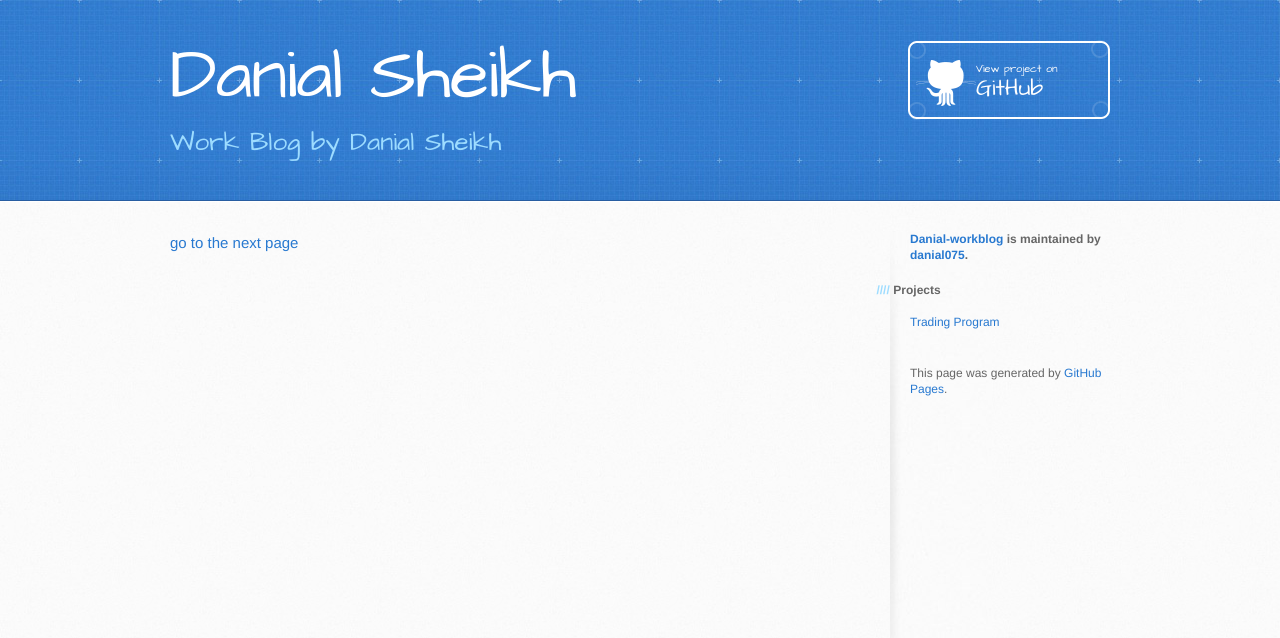
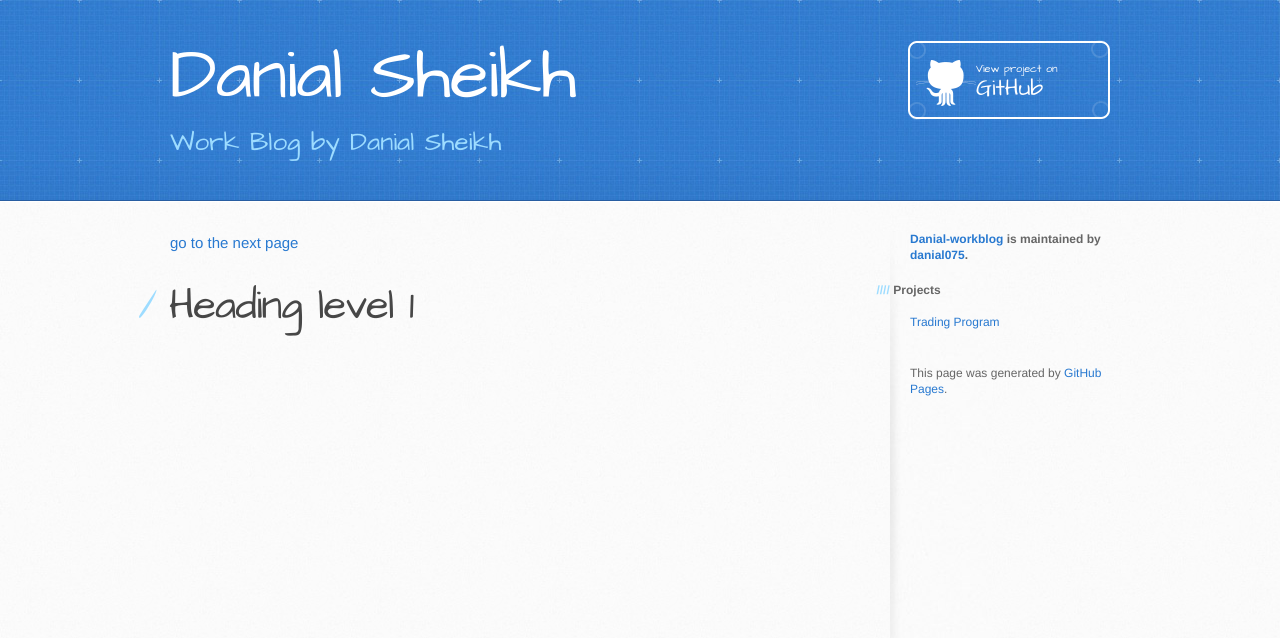
Before and after one commit to danial075/Danial-workblog, a Jekyll site: the page built from index.md, in a window 1280 px wide. Shown: the top 638 px of the page. Built offline with Jekyll 4.4.1, drawn with Linux system fonts in a browser that asks for light colours.

Commit message:
test heading

```diff
--- a/index.md
+++ b/index.md
@@ -2,3 +2,4 @@
 layout: default
 ---
 [go to the next page](/another-page)
+# Heading level 1
```
